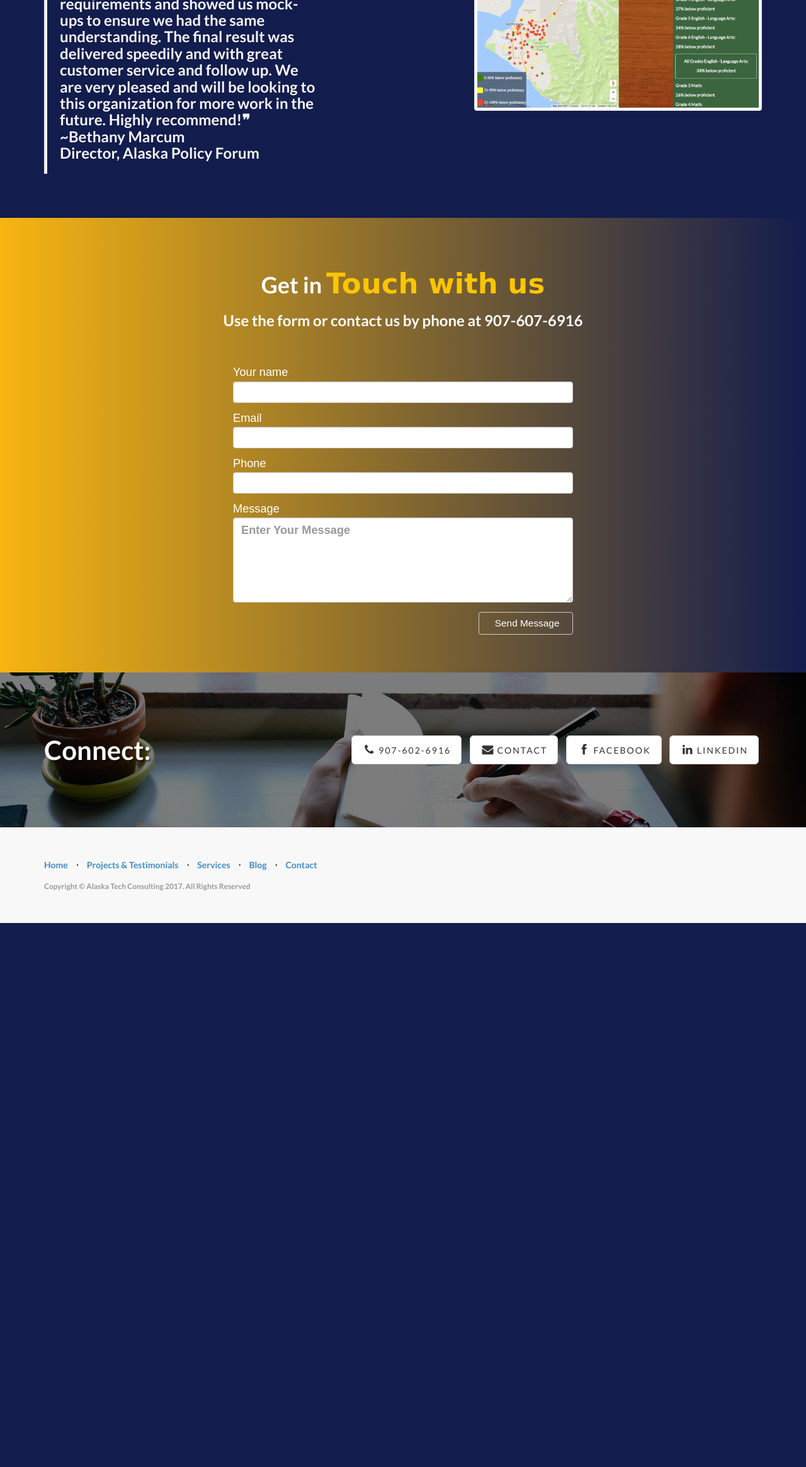
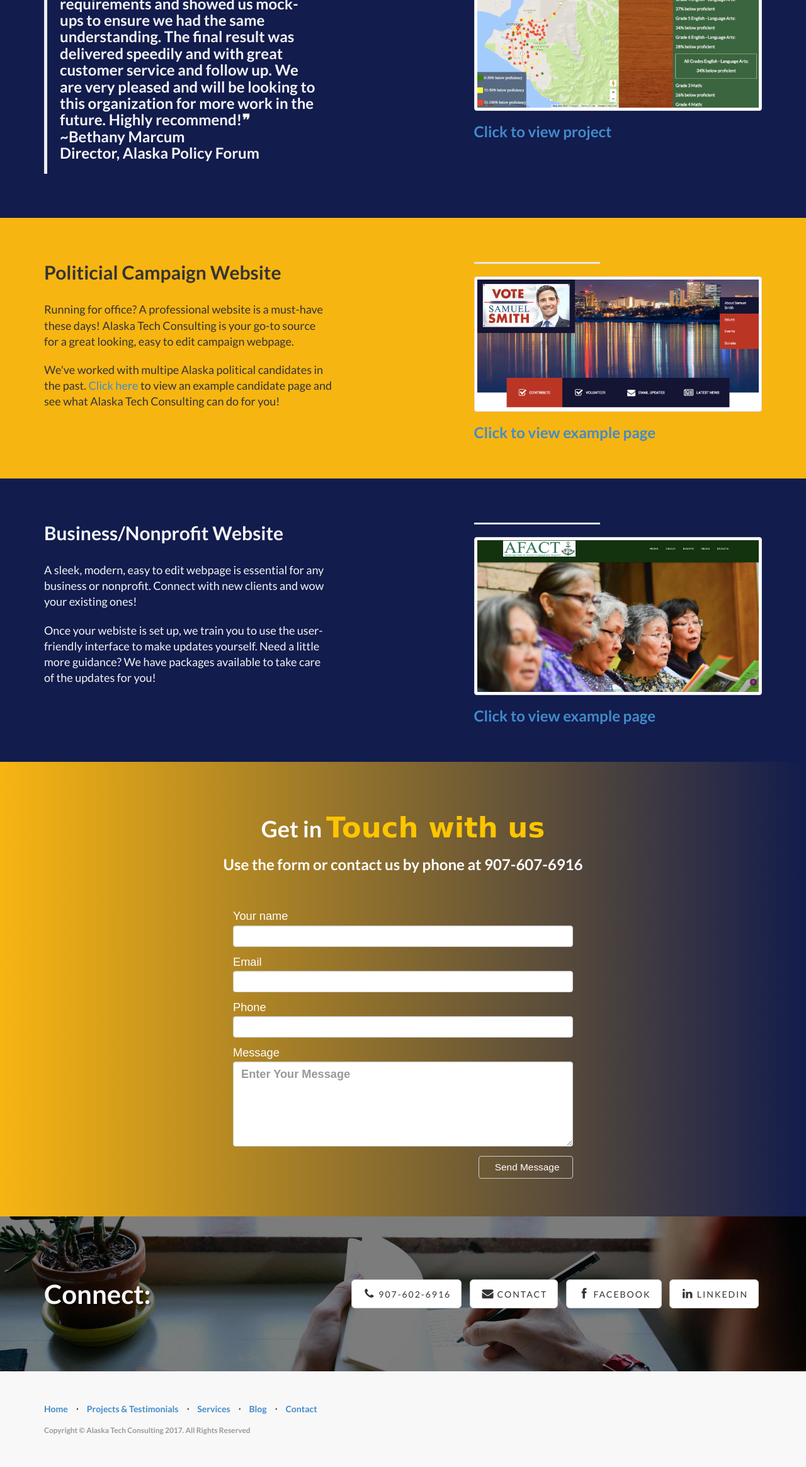
Before and after one commit to paulmoliva/alaskaTechConsulting, a Flask app: page /portfolio in a window 1280 px wide. Shown: the part 193-2523 px from the top of the page at 63% size. Before the commit the page ends 1659 px from the top, so only its background shows below. Run offline with Flask 2, Linux system fonts and the light colour scheme; some libraries are stand-ins or nearby versions.

Commit message:
add 2 more examples to portfolio

```diff
--- a/templates/portfolio.html
+++ b/templates/portfolio.html
@@ -13,8 +13,58 @@
         </div>
         <div class="col-lg-5 col-lg-offset-2 col-sm-6">
           <hr class="section-heading-spacer">
-          <a href="http://alaskapolicyforum.org/AK_peaks/">
+          <a href="http://alaskapolicyforum.org/anc_peaks/" target="_blank">
             <img class="img-thumbnail" src="/static/img/peaks_maps.png" alt="">
+            <h3>Click to view project</h3>
+          </a>
+        </div>
+    </div>
+  </div>
+</div>
+
+<div class="content-section-a" style="background-color: #f7b512">
+    <div class="container">
+        <div class="row">
+            <div class="col-lg-5 col-sm-6">
+                <div class="clearfix"></div>
+                <h2 class="section-heading">Politicial Campaign Website</h2>
+                <p class="lead">
+                    Running for office? A professional website is a must-have these days! Alaska Tech Consulting is your go-to source for a great looking, easy to edit campaign webpage.
+                </p>
+                <p class="lead">
+                    We've worked with multipe Alaska political candidates in the past. <a href="http://campaign.alaskatechconsulting.com" target="_blank">Click here</a> to view an example candidate page and see what Alaska Tech Consulting can do for you!
+                </p>
+            </div>
+            <div class="col-lg-5 col-lg-offset-2 col-sm-6">
+                <hr class="section-heading-spacer">
+                <a href="http://campaign.alaskatechconsulting.com" target="_blank">
+                  <img class="img-thumbnail" src="/static/img/campaign.png" alt="">
+                  <h3>Click to view example page</h3>
+                </a>
+            </div>
+        </div>
+    </div>
+</div>
+
+<div class="content-section-a" style="background-color: #121c4d; color: whitesmoke;">
+  <div class="container">
+    <div class="row">
+        <div class="col-lg-5 col-sm-6">
+          <div class="clearfix"></div>
+          <div class="clearfix"></div>
+          <h2 class="section-heading">Business/Nonprofit Website</h2>
+          <p class="lead">
+            A sleek, modern, easy to edit webpage is essential for any business or nonprofit. Connect with new clients and wow your existing ones!
+          </p>
+          <p class="lead">
+            Once your webiste is set up, we train you to use the user-friendly interface to make updates yourself. Need a little more guidance? We have packages available to take care of the updates for you!
+          </p>
+        </div>
+        <div class="col-lg-5 col-lg-offset-2 col-sm-6">
+          <hr class="section-heading-spacer">
+          <a href="http://anchoragefact.org" target="_blank">
+            <img class="img-thumbnail" src="/static/img/afact.png" alt="">
+            <h3>Click to view example page</h3>
           </a>
         </div>
     </div>
```
Also changed, not shown: static/img/campaign.png (added).
